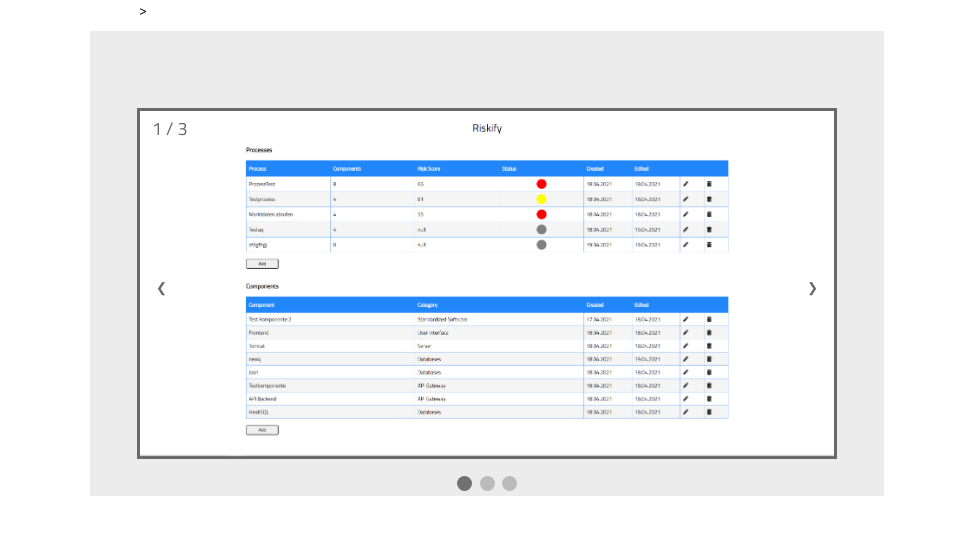
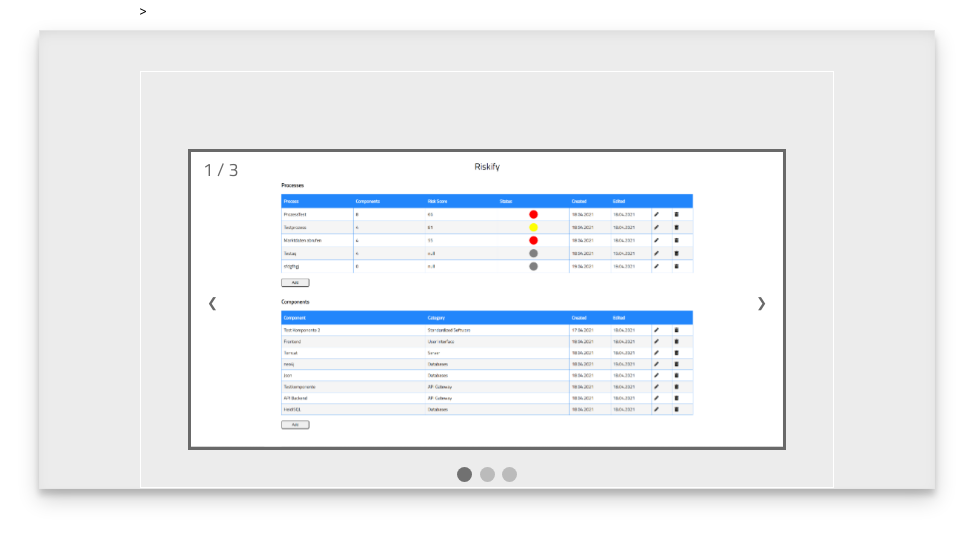
Before and after one commit to Praxisprojekt2021/praxisprojekt, a Flask app: page /about in a window 1280 px wide. Shown: the part 68-613 px from the top of the page, without its empty margins (153-1126 px from the left). Run offline with Flask 2, Linux system fonts and the light colour scheme; some libraries are stand-ins or nearby versions.

Commit message:
design adjusted

```diff
--- a/frontend/static/content/en.json
+++ b/frontend/static/content/en.json
@@ -74,7 +74,7 @@
             "definition-one": "Riskify is a system that captures and assesses enterprise software risks.",
             "tutorial": "How to use Riskify",
             "Slide1": "This is your dashboard. It gives you an overview of both processes and software components. It furthermore allows you to add, edit or delete processes as well as components.",
-            "Slide2": "When adding or editing a component, you will have the opportunity to name and describe it and to specify it's category such as databases or firewalls.",
+            "Slide2": "When adding or editing a component, you will have the opportunity to name and describe it and to specify it's category - such as e.g. databases or firewalls.",
             "Slide3": "After specifying the components' category, relevant quantifiable metrics for several attributes like integrity or code quality can be logged.",
             "description": "Description",
             "responsible-person": "Responsible Person",
--- a/frontend/static/css/Info_styles.css
+++ b/frontend/static/css/Info_styles.css
@@ -2,7 +2,7 @@
     position: relative;
     margin: auto;
     text-align: center;
-    width: 80%;
+    width: 1000px;
 }
 .generalstyle {
     margin-right: 50px;
@@ -14,6 +14,16 @@
     border-width: 1px;
     border-color: #fff;
     background-color: #ececec;
+}
+.info-overview {
+padding-top: 40px;
+padding-left: 50px;
+padding-right: 50px;
+border-style: solid;
+border-width: 1px;
+border-color: #e6e6e6;
+background-color: #ececec;
+box-shadow: rgba(50, 50, 93, 0.015) 0px 10px 10px -6px inset, rgba(0, 0, 0, 0.28) 0px 6px 25px -18px inset,rgba(0, 0, 0, 0.19) 0px 10px 20px, rgba(0, 0, 0, 0.17) 0px 6px 6px;
 }
 .subheader1 {
     font-size: 17px;
--- a/frontend/templates/info.html
+++ b/frontend/templates/info.html
@@ -22,7 +22,7 @@
 
 </header>
 
-<div class="process-overview" id="process-overview">
+<div class="info-overview" id="info-overview">
     <div class="loader-wrapper-hidden" id="loader-wrapper">
         <span class="loader"><span class="loader-inner"></span></span>
         <div class="loader-text">Loading...</div>
```
